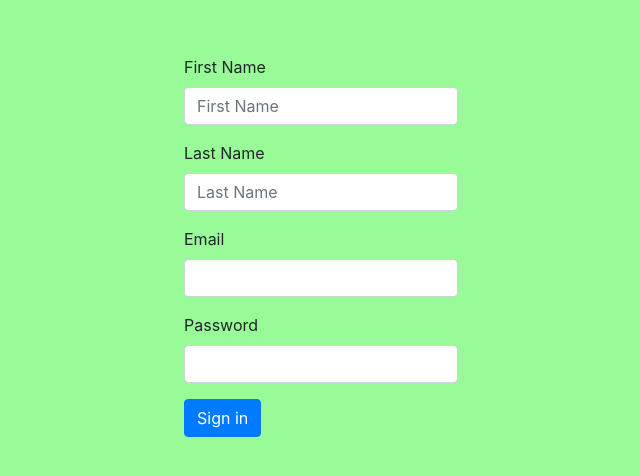
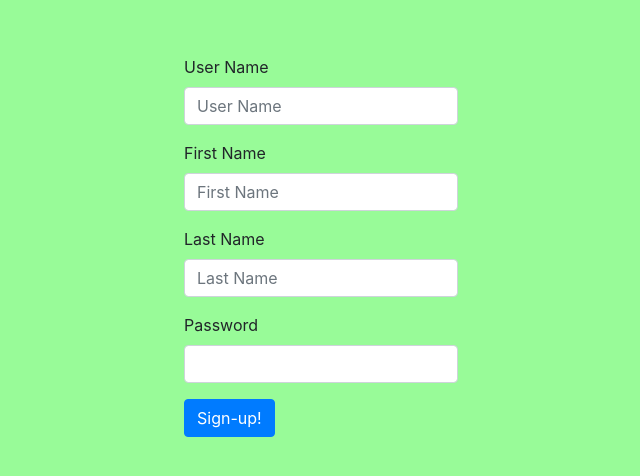
Before and after one commit to lisianshehu/mentor-match, a React (Create React App) app: page /signup in a window 1280 px wide. Shown: the part 154-630 px from the top of the page, without its empty margins (319-959 px from the left). Built offline with nearby package versions, Linux system fonts and the light colour scheme.

Commit message:
Adding form control and api call for user signup

```diff
--- a/src/signup-page/signup.jsx
+++ b/src/signup-page/signup.jsx
@@ -1,34 +1,93 @@
 import React, { Component } from 'react';
+
+import axios from 'axios'
+
 import './signup.css'
 
 class SignUp extends Component {
-    state = {  }
+    constructor(props){
+        super(props)
+        this.state = {
+            user_name: '',
+            firstName: '',
+            lastName: '',
+            password: ''
+        }
+    }
+
+
+    handleSubmit(e) {
+        e.preventDefault();
+
+        axios({
+            method: "POST",
+            url: "http://127.0.0.1:5000/user/ ",
+            data: this.state
+        }).then((response)=>{
+            if (response.data.status === 'success'){
+                alert("Message sent");
+                this.resetForm()
+            }
+            else if (response.data.status === 'fail'){
+                alert("Message failed");
+            }
+        })
+    }
+
+    resetForm(){
+        this.setState({ user_name: '', firstName: '', lastName: '', password: ''})
+    }
+
+    onUserNameChange(event){
+        this.setState({user_name: event.target.value})
+    }
+
+
+    onFirstNameChange(event){
+        this.setState({firstName: event.target.value})
+    }
+
+
+    onLastNameChange(event){
+        this.setState({lastName: event.target.value})
+    }
+
+
+    onPasswordChange(event){
+        this.setState({password: event.target.value})
+    }
+
     render() {
         return (
         <div className="signup-form">
-            <form>
+            <form onSubmit={this.handleSubmit.bind(this)} method="POST">
+                <div class="form-group">
+                <label for="inputUserName">User Name</label>
+                <input type="text" className="form-control" id="inputUser" placeholder="User Name" value={this.state.user_name} onChange={this.onUserNameChange.bind(this)}></input>
+                </div>
+
                 <div class="form-group">
                 <label for="inputFirstName">First Name</label>
-                <input type="text" class="form-control" id="inputFirst" placeholder="First Name"></input>
+                <input type="text" className="form-control" id="inputFirst" placeholder="First Name" value={this.state.firstName} onChange={this.onFirstNameChange.bind(this)}></input>
                 </div>
 
                 <div class="form-group">
                 <label for="inputLastName">Last Name</label>
-                <input type="text" class="form-control" id="inputLast" placeholder="Last Name"></input>
+                <input type="text" className="form-control" id="inputLast" placeholder="Last Name" value={this.state.lastName} onChange={this.onLastNameChange.bind(this)}></input>
                 </div>
 
-                <div class="form-group">
+                {/* <div class="form-group">
                     <label for="inputEmail4">Email</label>
                     <input type="email" class="form-control" id="inputEmail4"></input>
-                </div>
+                </div> */}
 
                 <div class="form-group">
-                    <label for="inputPassword4">Password</label>
-                    <input type="password" class="form-control" id="inputPassword4"></input>
+                    <label for="inputPassword">Password</label>
+                    <input type="password" className="form-control" id="inputPassword" value={this.state.password} onChange={this.onPasswordChange.bind(this)}></input>
                 </div>
 
 
-                <button type="submit" class="btn btn-primary">Sign in</button>
+                <button type="submit" className="btn btn-primary">Sign-up!</button>
             </form>
         </div>
         );
```
